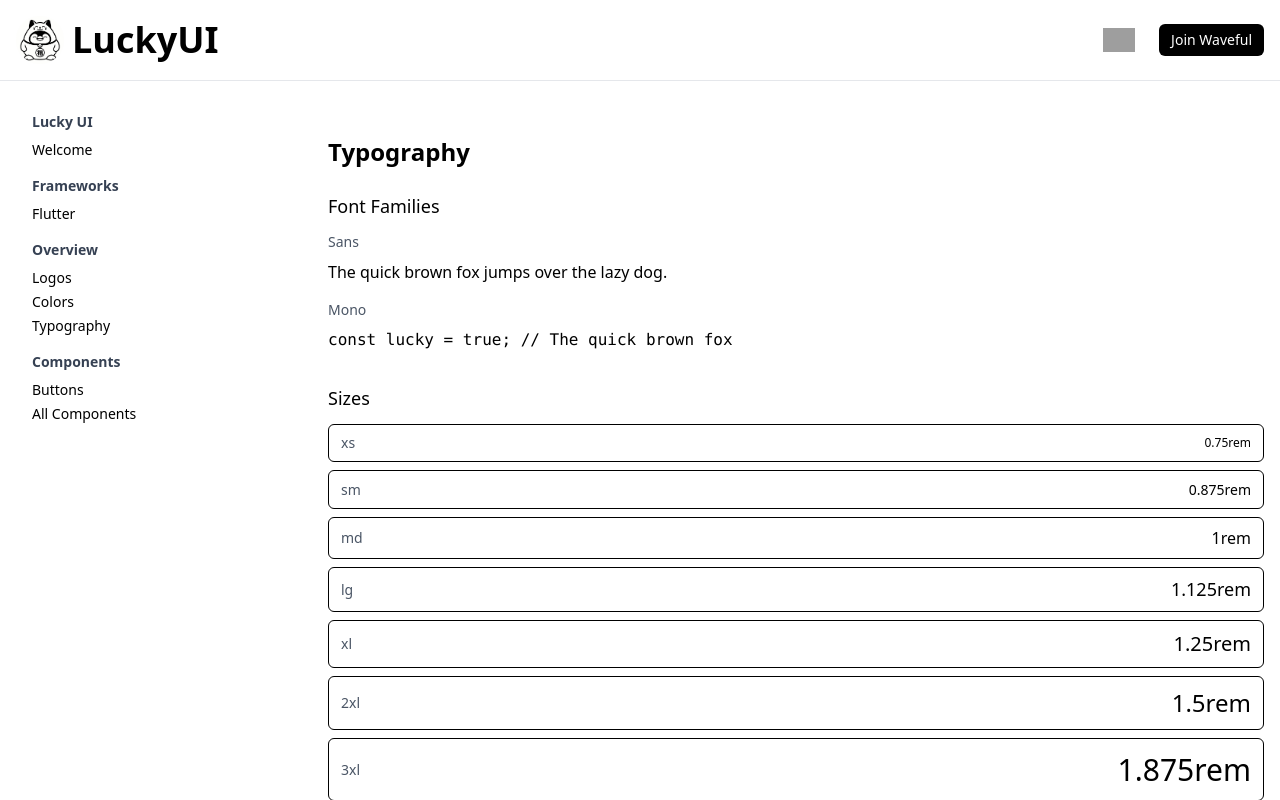
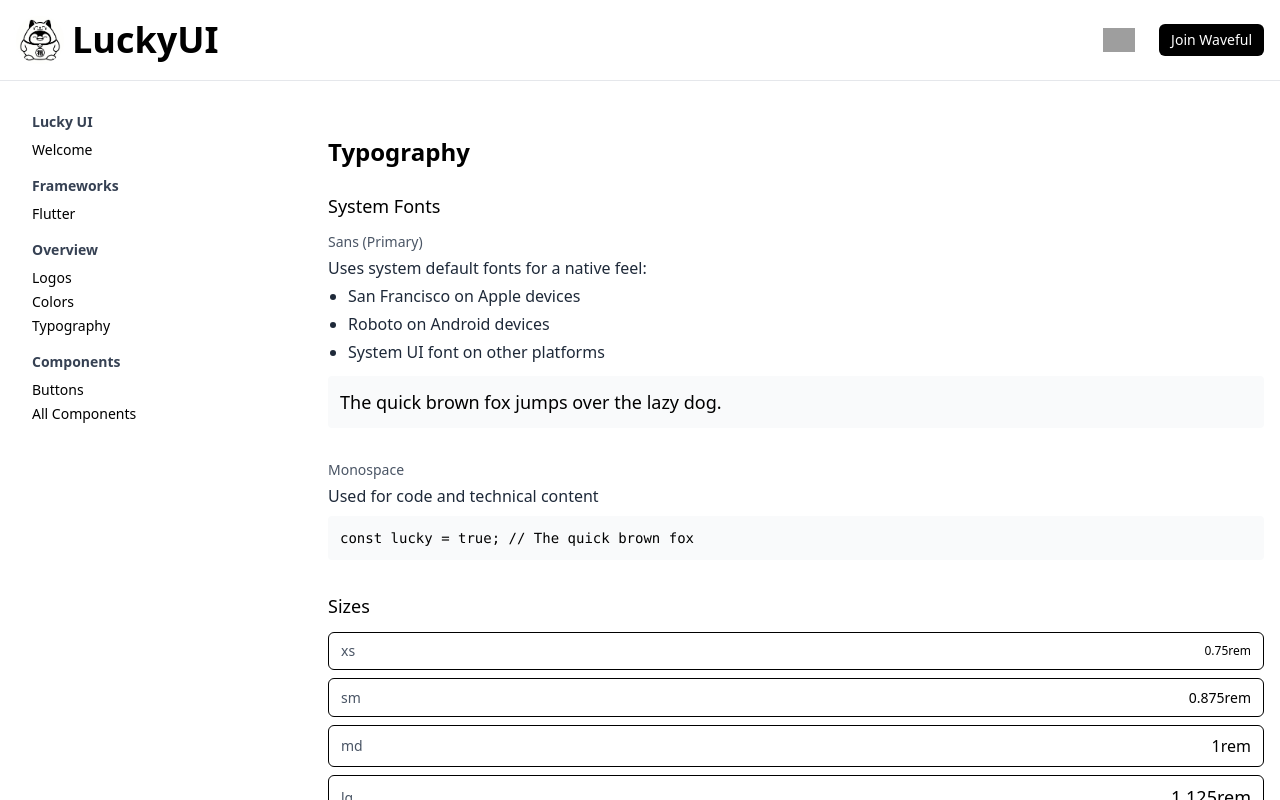
Before and after one commit to Waveful/LuckyUI, a Next.js app: page /typography in a window 1280 px wide. Shown: the top 800 px of the page. Built offline with nearby package versions, Linux system fonts and the light colour scheme; grey boxes are pictures that could not be loaded.

Commit message:
LuckyUI: typography

```diff
--- a/src/pages/typography.tsx
+++ b/src/pages/typography.tsx
@@ -10,12 +10,34 @@ export default function TypographyPage() {
       </Head>
       <h1 className="text-2xl font-semibold mb-6">Typography</h1>
       <section className="mb-8">
-        <h2 className="text-lg font-medium mb-3">Font Families</h2>
-        <div className="space-y-2">
-          <div className="text-sm text-gray-600">Sans</div>
-          <p style={{ fontFamily: typography.fontFamily.sans }}>The quick brown fox jumps over the lazy dog.</p>
-          <div className="text-sm text-gray-600 mt-4">Mono</div>
-          <p style={{ fontFamily: typography.fontFamily.mono }}>const lucky = true; // The quick brown fox</p>
+        <h2 className="text-lg font-medium mb-3">System Fonts</h2>
+        <div className="space-y-4">
+          <div>
+            <div className="text-sm text-gray-600 mb-1">Sans (Primary)</div>
+            <p className="text-gray-800">
+              Uses system default fonts for a native feel:
+              <ul className="list-disc pl-5 mt-1 space-y-1">
+                <li>San Francisco on Apple devices</li>
+                <li>Roboto on Android devices</li>
+                <li>System UI font on other platforms</li>
+              </ul>
+            </p>
+            <div className="mt-3 p-3 bg-gray-50 rounded">
+              <p style={{ fontFamily: typography.fontFamily.sans }} className="text-lg">
+                The quick brown fox jumps over the lazy dog.
+              </p>
+            </div>
+          </div>
+
+          <div className="pt-4">
+            <div className="text-sm text-gray-600 mb-1">Monospace</div>
+            <p className="text-gray-800 mb-2">Used for code and technical content</p>
+            <div className="p-3 bg-gray-50 rounded">
+              <p style={{ fontFamily: typography.fontFamily.mono }} className="text-sm">
+                const lucky = true; // The quick brown fox
+              </p>
+            </div>
+          </div>
         </div>
       </section>
       <section>
```
